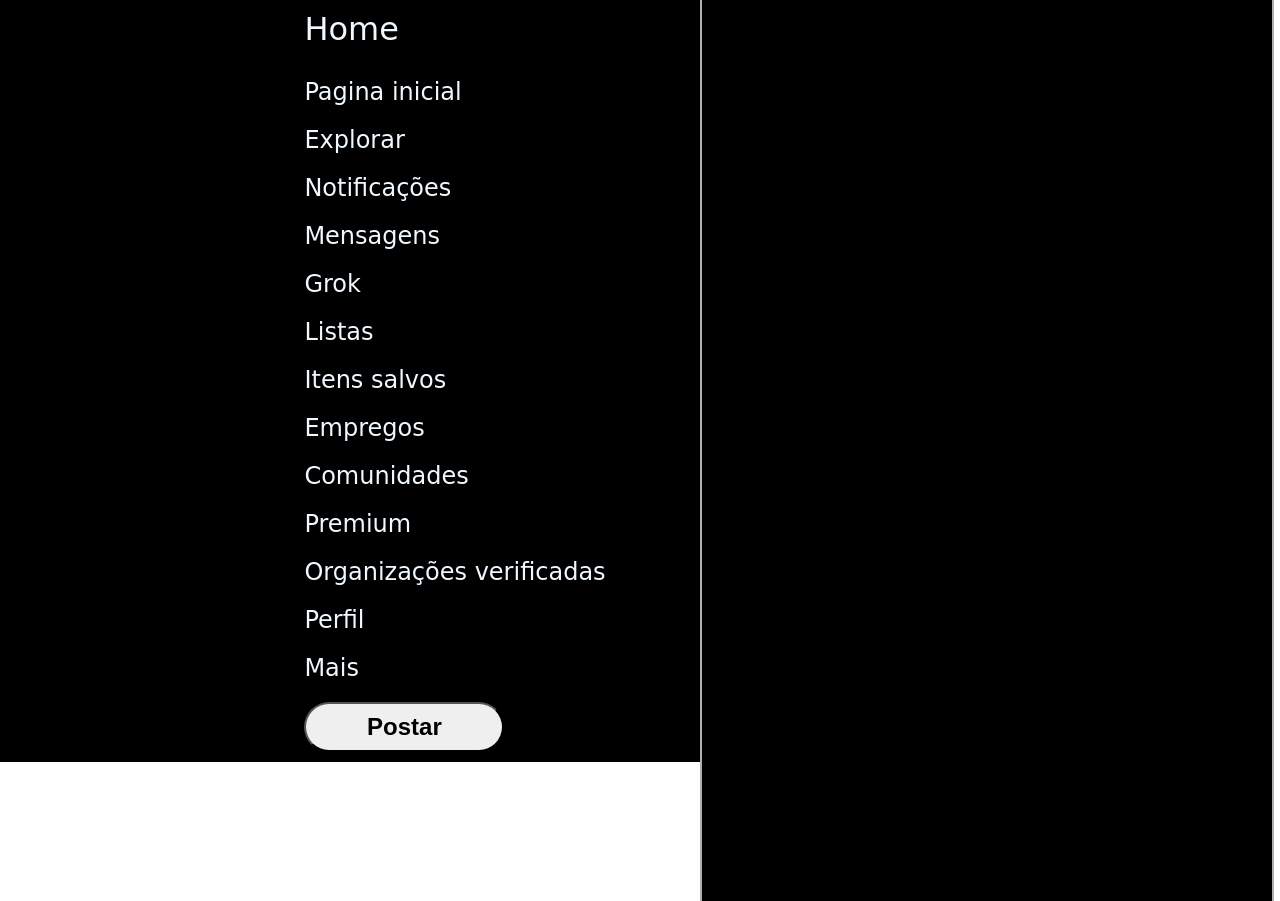
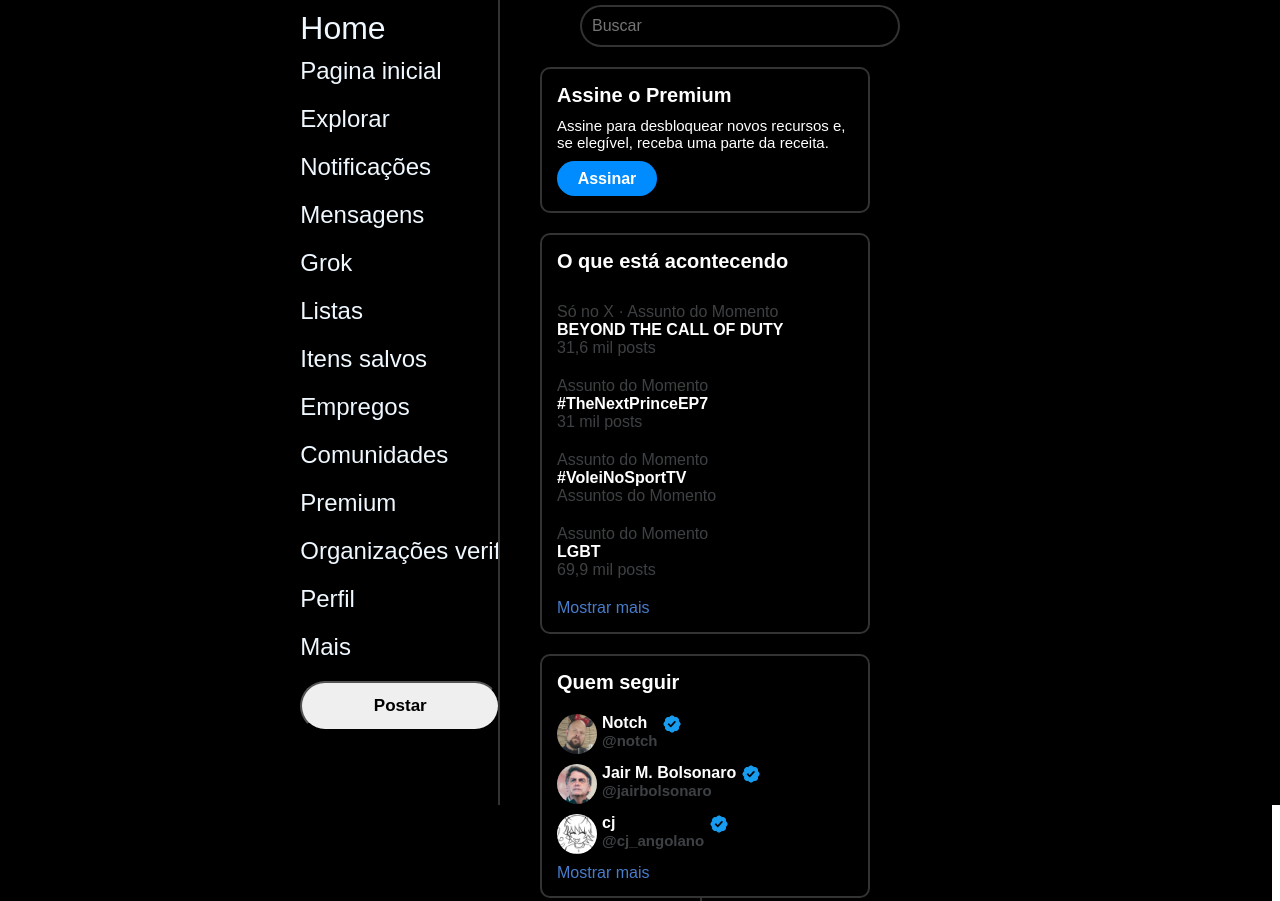
Before and after one commit to CJqualquer/Clone-twitter-project, a plain HTML site: page index.html in a window 1280 px wide. Shown: the top 901 px of the page. Drawn offline with Linux system fonts and the light colour scheme; a web font is replaced by a local one.

Commit message:
barra atera direita competa

```diff
--- a/index.html
+++ b/index.html
@@ -5,12 +5,15 @@
     <meta name="viewport" content="width=device-width, initial-scale=1.0">
     <title>Document</title>
     <style>
-        @import url('https://fonts.googleapis.com/css2?family=Edu+NSW+ACT+Hand+Pre:wght@400..700&display=swap');
+
 
         *{
             margin: 0;
             list-style: none;
             text-decoration: none;
+        }
+        body{
+            font-family: Arial, Helvetica, sans-serif;
         }
         .sidebar{
             position: fixed;
@@ -22,23 +25,23 @@
             padding: 10px;
             color: aliceblue;
             width: 510px;
+            height: 1000px;
             align-items: center;
             padding-left: 180px;
 
         }
         .home{
+            display: flex;
             font-size: 32px;
-            font-family: "Edu NSW ACT Hand Pre", cursive;
+            font-family: Arial, Helvetica, sans-serif;
             padding-bottom: 10px;
-        }
-        nav{
         }
         .nav-list{
             display: flex;
             flex-direction: column;
             gap: 20px;
-            font-family: "Edu NSW ACT Hand Pre", cursive;
             font-size: 24px;
+            padding-left: 0;
         }
         .links-list{
             color: aliceblue;
@@ -52,7 +55,7 @@
             width: 200px;
             height: 50px;
             border-radius: 30px;
-            font-size: 24px;
+            font-size: 17px;
             font-weight: 700;
         }
         .feed{
@@ -63,18 +66,131 @@
             height: 1000px;
             width: 570px;
             margin-left: 700px;
-            border-left: 2px solid rgb(175, 175, 175);
-            border-right: 2px solid rgb(175, 175, 175);
+            position: relative;
+            border-left: 2px solid rgba(175, 175, 175, 0.295);
+        }
+        .right-panel {
+            display: flex;
+            position: fixed;
+            top: 0;
+            right: 0;
+            width: 740px;
+            height: 100vh;
+            border-left: 2px solid rgba(175, 175, 175, 0.295);
+            background-color: black;
+            padding-left: 40px;
+            padding-top: 5px;
+            color: white;
+            display: flex;
+            flex-direction: column;
+            gap: 20px;
+        }
+        .button-search {
+            border: 2px solid rgba(175, 175, 175, 0.295);
+            background-color: #000000;
+            padding: 10px;
+            width: 296px;
+            border-radius: 25px;
+            font-size: 16px;
+            color: white;
+        }
+        .right-painel-list{
+            width: 296px;
+        }
+        .content-block01{
+            font-family: Arial, Helvetica, sans-serif;
+            width: 296px;
+            height: 120px;
+            background-color: rgb(0, 0, 0);
+            border: 2px solid rgba(175, 175, 175, 0.295);
+            border-radius: 10px;
+            padding: 15px;
+        }
+        .title-block01{
+            font-size: 20px;
+            font-weight: bold;
+            padding-bottom: 10px;
         }
 
+        .paragraph-block01{
+            font-size: 15px;
+            padding-bottom: 10px;
+
+        }
+        .subscription-button{
+            border: none;
+            background-color: rgb(0, 140, 255);
+            color: white;
+            font-size: 16px;
+            width: 100px;
+            height: 35px;
+            border-radius: 30px;
+            font-weight: 700;
+        }
+        .content-block02{
+            width: 296px;
+            height: 420px;
+            border-radius: 10px;
+            border: 2px solid rgba(175, 175, 175, 0.295);
+            padding: 15px;
+            display: flex;
+            flex-direction: column;
+            gap: 20px;
+        }
+
+        .trending-topics{
+            color: rgb(62, 65, 68);
+        }
+        .itens-list-block02{
+            font-weight: bold;
+        }
+        .number-posts-block02{
+            color: rgb(62, 65, 68);
+        }
+        .link-Show-more{
+            color: rgb(72, 125, 204);
+        }
+        .content-block03{
+            width: 296px;
+            height: 210px;
+            background-color: rgb(0, 0, 0);
+            border: 2px solid rgba(175, 175, 175, 0.295);
+            border-radius: 10px;
+            padding: 15px;
+        }
+        .title-block03{
+            font-size: 20px;
+            font-weight: bold;
+            padding-bottom: 20px;
+        }
+        .profiles{
+            display: flex;
+            font-weight: bold;
+            margin-bottom: 10px;
+            gap: 5px;
+
+        }
+        .icon-profile{
+            width: 40px;
+            border-radius: 30px;
+        }
+        .verificado{
+            width: 20px;
+            height: 20px;
+        }
+        .arroba-name{
+            color: rgb(62, 65, 68);
+            font-size: 15px;
+        }
     </style>
 </head>
 <body>
     <div class="sidebar">
 
         <nav>
+            <div class="home" >Home</div>
             <ul class="nav-list" >
-                <div class="home" >Home</div>
+
                 <li><a class="links-list" href="">Pagina inicial</a></li>
                 <li><a class="links-list" href="">Explorar</a></li>
                 <li><a class="links-list" href="">Notificações</a></li>
@@ -89,6 +205,7 @@
                 <li><a class="links-list" href="">Perfil</a></li>
                 <li><a class="links-list" href="">Mais</a></li>
                 <li><button class="button-post" >Postar</button></li>
+
             </ul>
         </nav>
     </div>
@@ -97,8 +214,65 @@
         dkjhgdhsajds
     </div>
 
-    <footer>
+    <div class="right-panel" >
+        <div class="right-painel-list" >
+            <ul class="right-painel-itens" >
+                <input class="button-search" type="text" placeholder="Buscar" >
+            </ul>
+        </div>
+        <div class="content-block01" >
+            <p class="title-block01" >Assine o Premium</p>
+            <p class="paragraph-block01" >Assine para desbloquear novos recursos e, se elegível, receba uma parte da receita.</p>
+            <button class="subscription-button" >Assinar</button>
+        </div>
 
-    </footer>
+        <div class="content-block02" >
+            <p class="title-block01" >O que está acontecendo</p>
+
+            <div class="list-block02" >
+                    <p class="trending-topics" >Só no X · Assunto do Momento</p>
+                    <p class="itens-list-block02" >BEYOND THE CALL OF DUTY</p>
+                    <p class="number-posts-block02" >31,6 mil posts</p>
+
+                </div>
+
+                <div>
+                    <p class="trending-topics" >Assunto do Momento</p>
+                    <p class="itens-list-block02" >#TheNextPrinceEP7</p>
+                    <p class="number-posts-block02" >31 mil posts</p>
+                </div>
+                <div>
+                    <p class="trending-topics" >Assunto do Momento</p>
+                    <p class="itens-list-block02" >#VoleiNoSportTV</p>
+                    <p class="trending-topics" >Assuntos do Momento</p>
+                </div>
+                <div>
+                    <p class="trending-topics" >Assunto do Momento</p>
+                    <p class="itens-list-block02" >LGBT</p>
+                    <p class="number-posts-block02" >69,9 mil posts</p>
+                </div>
+                <p ><a href="" class="link-Show-more">Mostrar mais</a></p>
+        </div>
+
+        <div class="content-block03" >
+            <p class="title-block03" >Quem seguir</p>
+            <div class="profiles" >
+                <img class="icon-profile" src="imagens/notch-icon.jpg" alt="">
+                <p>Notch <br><span class="arroba-name" >@notch</span></p>
+                <img class="verificado" src="imagens/icon-verificado.png" alt="">
+            </div>
+            <div class="profiles" >
+                <img class="icon-profile" src="imagens/bolsonaro-icon.jpg" alt="">
+                <p>Jair M. Bolsonaro <br><span class="arroba-name" >@jairbolsonaro</span></p>
+                <img class="verificado" src="imagens/icon-verificado.png" alt="">
+            </div>
+            <div class="profiles" >
+                <img class="icon-profile" src="imagens/cj-icon.jpg" alt="">
+                <p>cj <br><span class="arroba-name" >@cj_angolano</span></p>
+                <img class="verificado" src="imagens/icon-verificado.png" alt="">
+            </div>
+            <p ><a href="" class="link-Show-more">Mostrar mais</a></p>
+        </div>
+    </div>
 </body>
 </html>
```
Also changed, not shown: imagens/bolsonaro-icon.jpg (added), imagens/cj-icon.jpg (added), imagens/icon-verificado.png (added), imagens/notch-icon.jpg (added).
